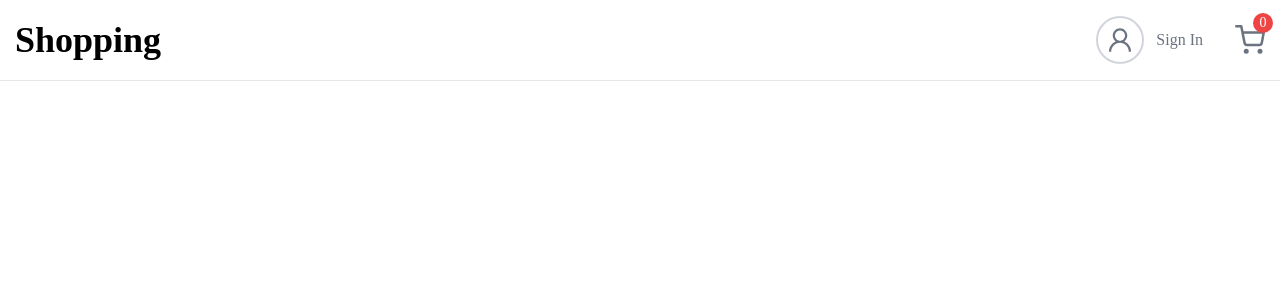
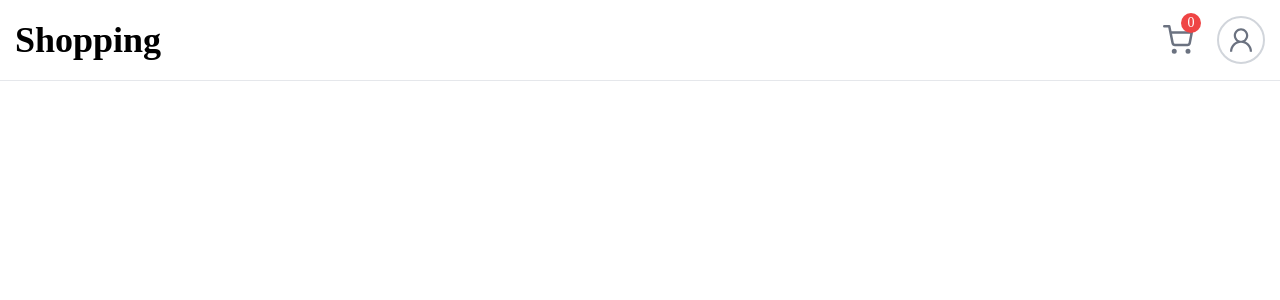
Before and after one commit to gabrielfel1x/react-ecommerce, a React (Vite) app: page / in a window 1280 px wide. Shown: the top 300 px of the page. Built offline with nearby package versions, Linux system fonts and the light colour scheme; a web font is replaced by a local one.

Commit message:
icons gap

```diff
--- a/src/components/Navbar.tsx
+++ b/src/components/Navbar.tsx
@@ -11,21 +11,15 @@ const Navbar = () => {
         <div className="flex justify-between items-center">
           <h1 className=" text-4xl font-extrabold cursor-pointer">Shopping</h1>
           <div className="flex gap-4 md:gap-8 items-center">
-            <div className="md:flex items-center gap-3 hidden">
+            <div className="md:flex items-center gap-6 hidden">
+              <div className="text-gray-500 text-3xl relative cursor-pointer">
+                <FiShoppingCart />
+                <div className="absolute -top-3 -right-2 bg-red-500 w-5 h-5 rounded-full text-white text-sm flex items-center justify-center">
+                  {count}
+                </div>
+              </div>
               <div className="rounded-full border-2 border-gray-300 text-gray-500 text-3xl w-12 h-12 flex items-center justify-center cursor-pointer hover:bg-gray-200 transision-all duration-200">
                 <AiOutlineUser />
-              </div>
-
-              <div>
-                <a href="#" className="text-gray-500">
-                  Sign In
-                </a>
-              </div>
-            </div>
-            <div className="text-gray-500 text-3xl relative cursor-pointer">
-              <FiShoppingCart />
-              <div className="absolute -top-3 -right-2 bg-red-500 w-5 h-5 rounded-full text-white text-sm flex items-center justify-center">
-                {count}
               </div>
             </div>
           </div>
--- a/tailwind.config.js
+++ b/tailwind.config.js
@@ -3,6 +3,9 @@ export default {
   content: ["./index.html", "./src/**/*.{js,ts,jsx,tsx}"],
   theme: {
     extend: {
+      screens: {
+        "max-md": { max: "767px" },
+      },
       colors: {
         headingFirst: "#010f1c",
         headingSecondary: "#021d35",
```
